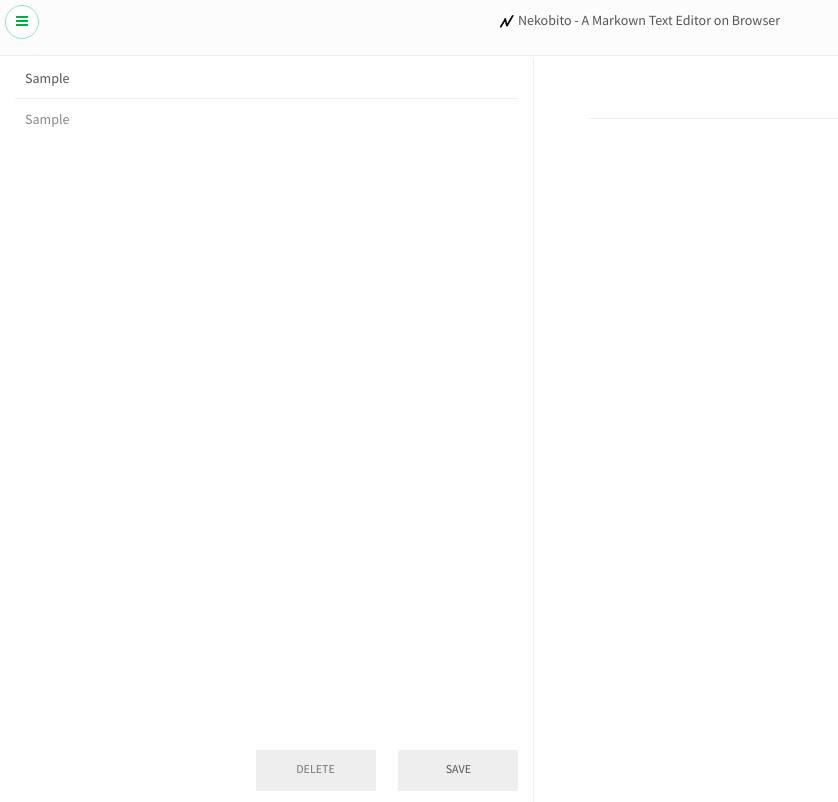
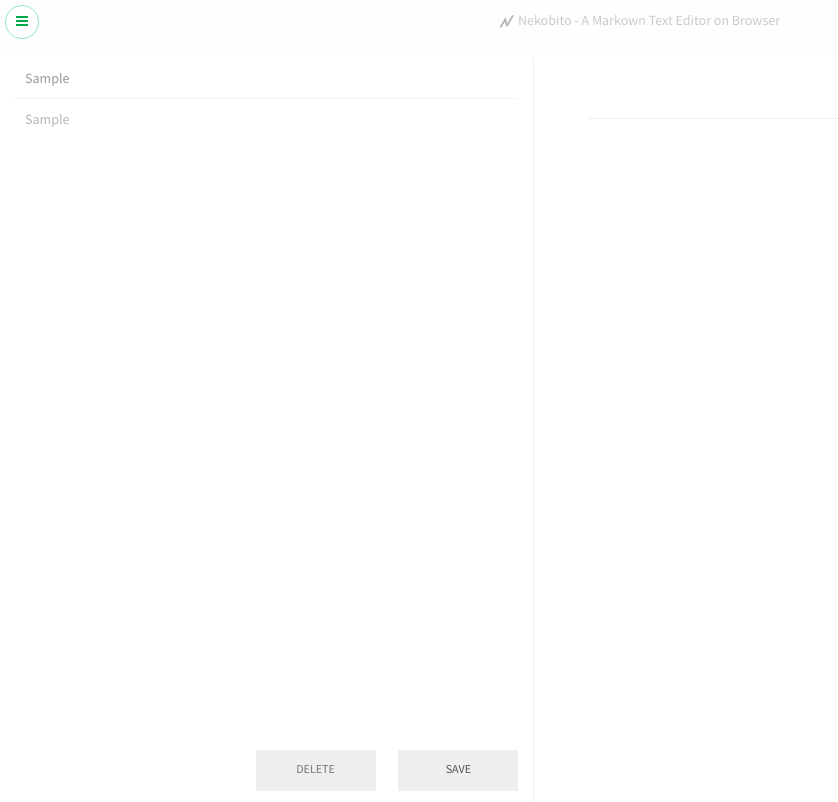
Before and after one commit to gaaamii/nekobito-backbone, a plain HTML site: page index.html in a window 1280 px wide. Both pictures are taken after typing "Sample", "Sample" into the empty fields and a click on the button "SAVE". Shown: the whole page, without its empty margins (0-838 px from the left). Drawn offline with Linux system fonts and the light colour scheme.

Commit message:
focus each element more deeply

```diff
--- a/javascripts/views/app.js
+++ b/javascripts/views/app.js
@@ -54,7 +54,7 @@ app.AppView = Backbone.View.extend({
 
   focusOnEditor: function() {
     this.hideSidebar();
-    this.$navigation.css("opacity", "0.5");
+    this.$navigation.animate({"opacity": "0.3"});
   },
 
   reactToKey: function(e) {
--- a/stylesheets/style.css
+++ b/stylesheets/style.css
@@ -116,8 +116,12 @@ body, .editor-wrapper, form, #editor { height: inherit; }
   height: 100%;
   overflow-y: scroll;
 }
+#title, #body {
+  opacity: .6;
+}
 #title:focus, #body:focus {
   outline: 0;
+  opacity: 1.0;
 }
 #title {
   border: 0;
```
